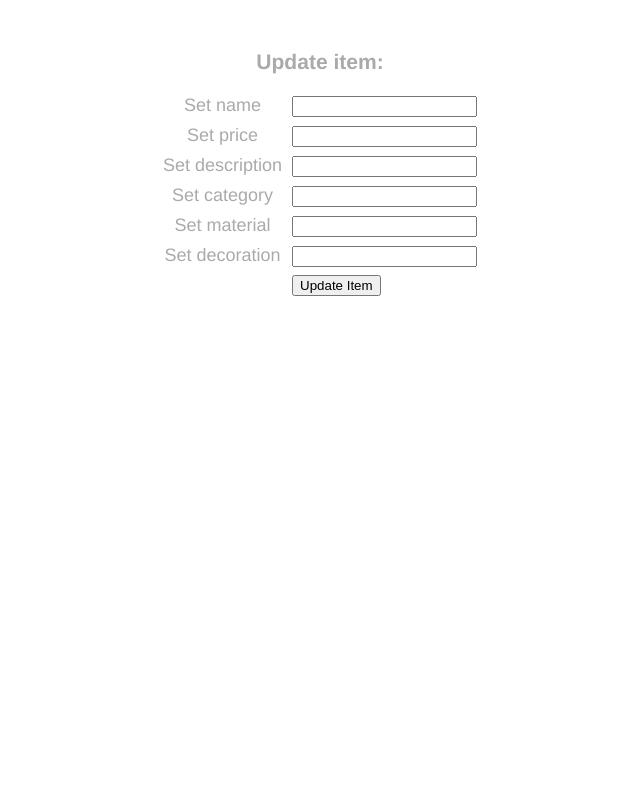
After one commit to zeroOneTwo3/restAPI-jewerly, a PHP site: template templates/item_form.phtml in a window 1280 px wide. The commit adds this page. Shown: the whole page, without its empty margins (320-960 px from the left). Run offline with PHP 8.4, Linux system fonts and the light colour scheme; the template is opened without the code that fills it, so the values that code supplies are empty.

Commit message:
UPDATE operation

```diff
--- /dev/null
+++ b/templates/item_form.phtml
@@ -0,0 +1,101 @@
+<html>
+    <head>
+        <meta charset="utf-8"/>
+        <title>Slim 3</title>
+        <link href='//fonts.googleapis.com/css?family=Lato:300' rel='stylesheet' type='text/css'>
+        <style>
+            body {
+                margin: 50px 0 0 0;
+                padding: 0;
+                width: 100%;
+                font-family: "Helvetica Neue", Helvetica, Arial, sans-serif;
+                text-align: center;
+                color: #aaa;
+                font-size: 18px;
+            }
+
+            h1 {
+                color: #719e40;
+                letter-spacing: -3px;
+                font-family: 'Lato', sans-serif;
+                font-size: 100px;
+                font-weight: 200;
+                margin-bottom: 0;
+            }
+			.output{
+				width: 80%;
+				margin: 0 auto;
+				text-align: initial;
+			}
+			form  { display: table;      }
+			p{
+				display: table-row;
+				height: 30px;
+			}
+			label { display: table-cell; padding-right: 10px; }
+			input { display: table-cell; }
+			.container {
+				    text-align: center;
+					display: inline-block;
+			}
+			.update {
+				display: block;
+				margin: auto 100%;
+			}
+        </style>
+    </head>
+    <body>
+        <h3>Update item:</h3>
+	<div class='container'>
+	<form id="myform" method="post">
+		<p>
+			<label for="uname">Set name</label>
+			<input type="text" id="uname" name="name"
+				value="<?php echo $data['name']; ?>">
+		</p>
+		<p>
+			<label for="uprice">Set price</label>
+			<input type="text" id="uprice" name="price"
+			value="<?php echo $data['price']; ?>">
+		</p>
+		<p>
+			<label for="uprice">Set description</label>
+			<input type="text" id="udescription" name="description"
+			value="<?php echo $data['description']; ?>">
+		</p>
+		<p>
+			<label for="uprice">Set category</label>
+			<input type="text" id="ucategory" name="category"
+			value="<?php echo $data['category']; ?>">
+		</p>
+		<p>
+			<label for="uprice">Set material</label>
+			<input type="text" id="umaterial" name="material"
+				value="<?php echo $data['material']; ?>">
+		</p>
+		<p>
+			<label for="uprice">Set decoration</label>
+			<input type="text" id="udecoration" name="decoration"
+			value="<?php echo $data['decoration']; ?>">
+		</p>
+		<input type="hidden" name="_METHOD" value="PUT"/>
+		<input class='update' type="submit" value="Update Item"/>
+	</form>
+
+	<script type = "text/javascript">
+ function submitform() {
+   $('#myform').attr('action', '');
+   var data = JSON.stringify({
+	   "name": $('#uname').val(),
+	   "price": $('#uprice').val(),
+	   "description": $('#udescription').val(),
+	   "category": $('#ucategory').val(),
+	   "material": $('#umaterial').val(),
+	   "decoration": $('#udecoration').val()
+	});
+   $('<input type="hidden" name="json"/>').val(data).appendTo('#myform');
+   $("#myform").submit();
+   }
+ </script>
+</body>
+</html>
```
Also changed, not shown: routes/items.php (+49 -8 lines).
